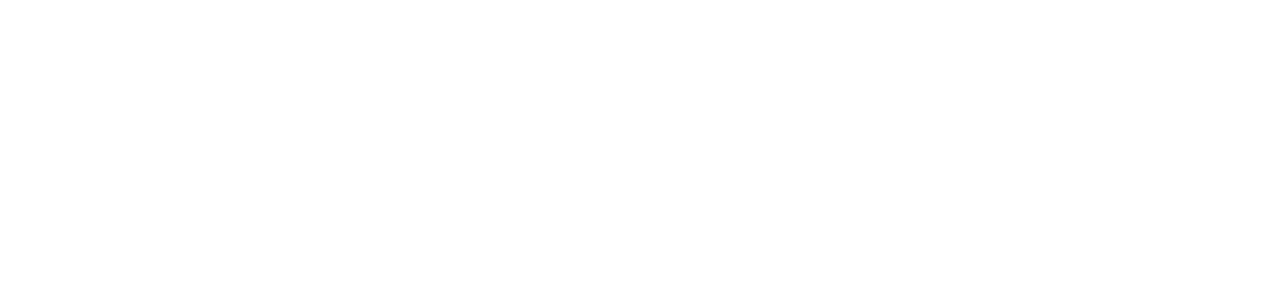
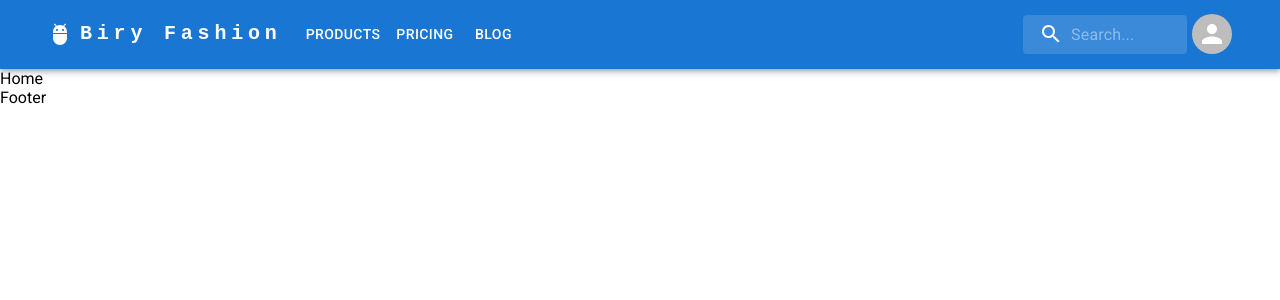
Before and after one commit to AhmedSaadKader/biry-fashion, a React (Vite) app: page / in a window 1280 px wide. Shown: the top 300 px of the page. Built offline with nearby package versions, Linux system fonts and the light colour scheme.

Commit message:
top navbar

```diff
--- a/src/App.tsx
+++ b/src/App.tsx
@@ -1,7 +1,20 @@
+import { BrowserRouter, Route, Routes } from 'react-router-dom';
 import './App.css';
+import Home from './pages/Home';
+import SharedLayout from './pages/SharedLayout';
 
 function App() {
-  return <div className="App"></div>;
+  return (
+    <div className="App">
+      <BrowserRouter>
+        <Routes>
+          <Route path="/" element={<SharedLayout />}>
+            <Route index element={<Home />} />
+          </Route>
+        </Routes>
+      </BrowserRouter>
+    </div>
+  );
 }
 
 export default App;
--- /dev/null
+++ b/src/components/Footer/Footer.tsx
@@ -0,0 +1,5 @@
+const Footer = () => {
+  return <div>Footer</div>;
+};
+
+export default Footer;
--- /dev/null
+++ b/src/components/Navbar/Navbar.tsx
@@ -0,0 +1,210 @@
+import {
+  alpha,
+  AppBar,
+  Box,
+  Button,
+  IconButton,
+  styled,
+  Toolbar,
+  Tooltip,
+  Typography
+} from '@mui/material';
+import MenuIcon from '@mui/icons-material/Menu';
+import { useState } from 'react';
+import Menu from '@mui/material/Menu';
+import MenuItem from '@mui/material/MenuItem';
+import { Container } from '@mui/system';
+import AdbIcon from '@mui/icons-material/Adb';
+import Avatar from '@mui/material/Avatar';
+import InputBase from '@mui/material/InputBase';
+import SearchIcon from '@mui/icons-material/Search';
+
+const pages = ['Products', 'Pricing', 'Blog'];
+const settings = ['Profile', 'Account', 'Dashboard', 'Logout'];
+
+const Search = styled('div')(({ theme }) => ({
+  position: 'relative',
+  marginRight: 5,
+  borderRadius: theme.shape.borderRadius,
+  backgroundColor: alpha(theme.palette.common.white, 0.15),
+  '&:hover': {
+    backgroundColor: alpha(theme.palette.common.white, 0.25)
+  },
+  marginLeft: 0,
+  width: '100%',
+  [theme.breakpoints.up('sm')]: {
+    marginLeft: theme.spacing(1),
+    width: 'auto'
+  }
+}));
+
+const SearchIconWrapper = styled('div')(({ theme }) => ({
+  padding: theme.spacing(0, 2),
+  height: '100%',
+  position: 'absolute',
+  pointerEvents: 'none',
+  display: 'flex',
+  alignItems: 'center',
+  justifyContent: 'center'
+}));
+
+const StyledInputBase = styled(InputBase)(({ theme }) => ({
+  color: 'inherit',
+  '& .MuiInputBase-input': {
+    padding: theme.spacing(1, 1, 1, 0),
+    paddingLeft: `calc(1em + ${theme.spacing(4)})`,
+    transition: theme.transitions.create('width'),
+    width: '100%',
+    [theme.breakpoints.up('sm')]: {
+      width: '12ch',
+      '&:focus': {
+        width: '20ch'
+      }
+    },
+    [theme.breakpoints.down('sm')]: {
+      width: '0ch',
+      '&:focus': {
+        width: '100%'
+      }
+    }
+  }
+}));
+
+const Navbar = () => {
+  const [openSearch, setOpenSearch] = useState(false);
+  const [anchorElNav, setAnchorElNav] = useState<null | HTMLElement>(null);
+  const [anchorElUser, setAnchorElUser] = useState<null | HTMLElement>(null);
+  const handleOpenNavMenu = (event: React.MouseEvent<HTMLElement>) => {
+    setAnchorElNav(event.currentTarget);
+  };
+  const handleOpenUserMenu = (event: React.MouseEvent<HTMLElement>) => {
+    setAnchorElUser(event.currentTarget);
+  };
+  const handleCloseNavMenu = () => {
+    setAnchorElNav(null);
+  };
+  const handleCloseUserMenu = () => {
+    setAnchorElUser(null);
+  };
+
+  return (
+    <AppBar position="static">
+      <Container maxWidth="xl">
+        <Toolbar sx={{ paddingLeft: 0, paddingRight: 0 }}>
+          <AdbIcon sx={{ display: { xs: 'none', md: 'flex' }, mr: 1 }} />
+          <Typography
+            variant="h6"
+            noWrap
+            component="a"
+            href="/"
+            sx={{
+              mr: 2,
+              display: { xs: 'none', md: 'flex' },
+              fontFamily: 'monospace',
+              fontWeight: 700,
+              letterSpacing: '.3rem',
+              color: 'inherit',
+              textDecoration: 'none'
+            }}>
+            Biry Fashion
+          </Typography>
+          <Box sx={{ flexGrow: 1, display: { xs: 'flex', md: 'none' } }}>
+            <IconButton
+              size="large"
+              aria-label="account of current user"
+              aria-controls="menu-appbar"
+              aria-haspopup="true"
+              onClick={handleOpenNavMenu}
+              color="inherit">
+              <MenuIcon />
+            </IconButton>
+            <Menu
+              id="menu-appbar"
+              anchorEl={anchorElNav}
+              anchorOrigin={{ vertical: 'bottom', horizontal: 'left' }}
+              keepMounted
+              transformOrigin={{ vertical: 'top', horizontal: 'left' }}
+              open={Boolean(anchorElNav)}
+              onClose={handleCloseNavMenu}
+              sx={{ display: { xs: 'block', md: 'none' } }}>
+              {pages.map((page) => {
+                return (
+                  <MenuItem key={page} onClick={handleCloseNavMenu}>
+                    <Typography textAlign="center">{page}</Typography>
+                  </MenuItem>
+                );
+              })}
+            </Menu>
+          </Box>
+          <AdbIcon sx={{ display: { xs: 'flex', md: 'none' }, mr: 1 }} />
+          <Typography
+            variant="h6"
+            noWrap
+            component="a"
+            href="/"
+            sx={{
+              mr: 2,
+              display: { xs: 'flex', md: 'none' },
+              flexGrow: 1,
+              fontFamily: 'monospace',
+              fontWeight: 500,
+              letterSpacing: '.1rem',
+              color: 'inherit',
+              textDecoration: 'none'
+            }}>
+            Biry
+          </Typography>
+          <Box sx={{ flexGrow: 1, display: { xs: 'none', md: 'flex' } }}>
+            {pages.map((page) => {
+              return (
+                <Button
+                  key={page}
+                  onClick={handleCloseNavMenu}
+                  sx={{ my: 2, color: 'white', display: 'block' }}>
+                  {page}
+                </Button>
+              );
+            })}
+          </Box>
+          <Search>
+            <SearchIconWrapper>
+              <SearchIcon />
+            </SearchIconWrapper>
+            <StyledInputBase
+              placeholder="Search..."
+              inputProps={{ 'aria-label': 'search' }}
+              onFocus={() => setOpenSearch(true)}
+              onBlur={() => setOpenSearch(false)}
+            />
+          </Search>
+          <Box sx={{ flexGrow: 0 }}>
+            <Tooltip title="Open settings">
+              <IconButton onClick={handleOpenUserMenu} sx={{ p: 0 }}>
+                <Avatar alt="Remy Sharp" />
+              </IconButton>
+            </Tooltip>
+            <Menu
+              sx={{ mt: '45px' }}
+              id="menu-appbar"
+              open={Boolean(anchorElUser)}
+              onClose={handleCloseUserMenu}
+              anchorEl={anchorElUser}
+              anchorOrigin={{ vertical: 'top', horizontal: 'right' }}
+              keepMounted
+              transformOrigin={{ vertical: 'top', horizontal: 'right' }}>
+              {settings.map((setting) => {
+                return (
+                  <MenuItem key={setting} onClick={handleCloseUserMenu}>
+                    <Typography textAlign="center">{setting}</Typography>
+                  </MenuItem>
+                );
+              })}
+            </Menu>
+          </Box>
+        </Toolbar>
+      </Container>
+    </AppBar>
+  );
+};
+
+export default Navbar;
--- a/src/index.css
+++ b/src/index.css
@@ -0,0 +1,4 @@
+body {
+  font-family: 'Roboto';
+  margin: 0;
+}
--- a/src/main.tsx
+++ b/src/main.tsx
@@ -2,6 +2,10 @@
 import ReactDOM from 'react-dom/client';
 import App from './App';
 import './index.css';
+import '@fontsource/roboto/300.css';
+import '@fontsource/roboto/400.css';
+import '@fontsource/roboto/500.css';
+import '@fontsource/roboto/700.css';
 
 ReactDOM.createRoot(document.getElementById('root') as HTMLElement).render(
   <React.StrictMode>
--- /dev/null
+++ b/src/pages/Categories.tsx
@@ -0,0 +1,5 @@
+const Categories = () => {
+  return <div>Categories</div>;
+};
+
+export default Categories;
--- /dev/null
+++ b/src/pages/Home.tsx
@@ -0,0 +1,5 @@
+const Home = () => {
+  return <div>Home</div>;
+};
+
+export default Home;
--- /dev/null
+++ b/src/pages/SharedLayout.tsx
@@ -0,0 +1,15 @@
+import { Outlet } from 'react-router-dom';
+import Footer from '../components/Footer/Footer';
+import Navbar from '../components/Navbar/Navbar';
+
+const SharedLayout = () => {
+  return (
+    <div>
+      <Navbar />
+      <Outlet />
+      <Footer />
+    </div>
+  );
+};
+
+export default SharedLayout;
```
Also changed, not shown: package.json (+7 -1 lines), 1 other file (tests, documents, lock files or other folders).
